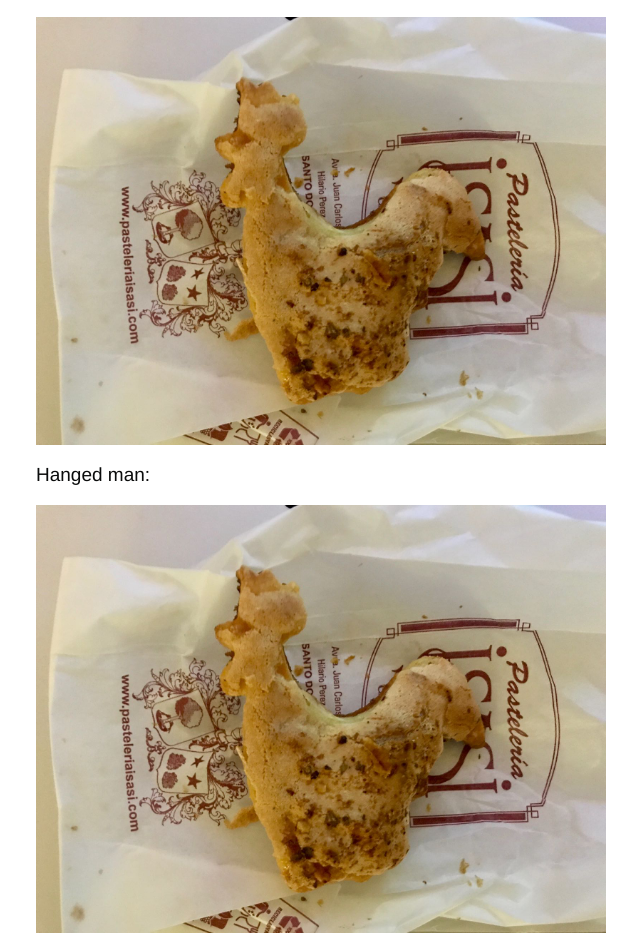
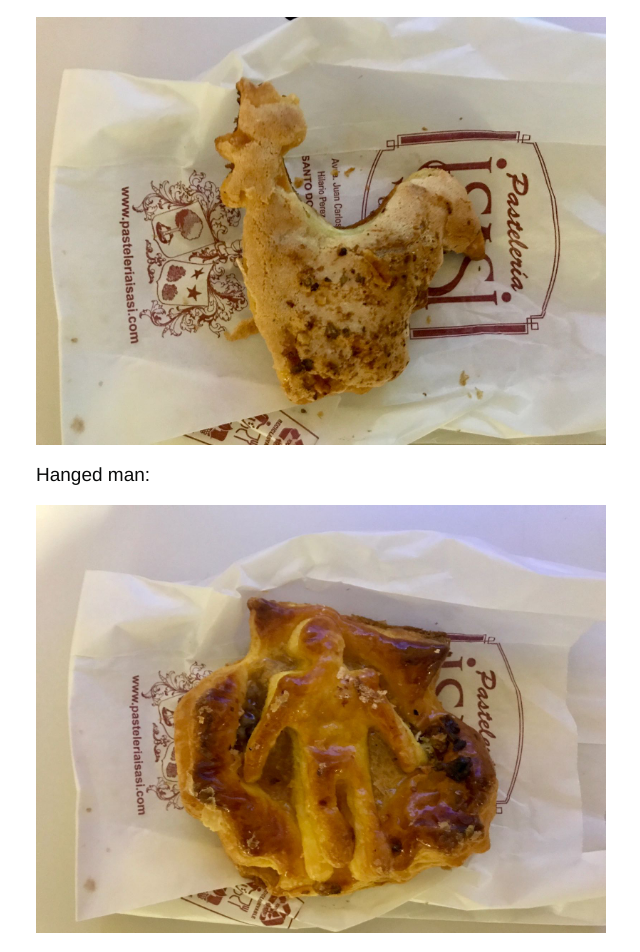
Before and after one commit to tombye/trexit, a Jekyll site: the page built from _posts/2017-09-15-santo-domingo-and-the-chicken.markdown, in a window 1280 px wide. Shown: the part 2128-3080 px from the top of the page, without its empty margins (124-764 px from the left). Built offline with Jekyll 4.4.1, drawn with Linux system fonts in a browser that asks for light colours.

Commit message:
Fix broken image URL

```diff
--- a/_posts/2017-09-15-santo-domingo-and-the-chicken.markdown
+++ b/_posts/2017-09-15-santo-domingo-and-the-chicken.markdown
@@ -43,4 +43,4 @@ Miracle chicken:
 
 Hanged man:
 
-![Pastry of the hanged man who Santo Domingo kept alive as part of a miracle](https://github.com/tombye/trexit/raw/gh-pages/assets/images/chicken-pastry.jpg)
+![Pastry of the hanged man who Santo Domingo kept alive as part of a miracle](https://github.com/tombye/trexit/raw/gh-pages/assets/images/hanged-man-pastry.jpg)
```
